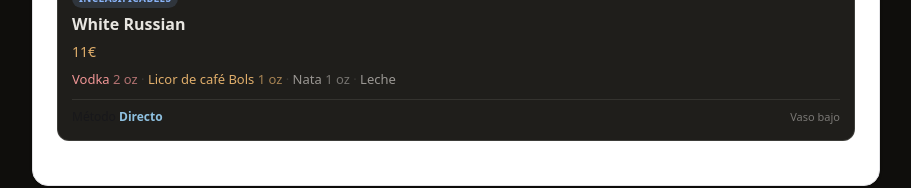
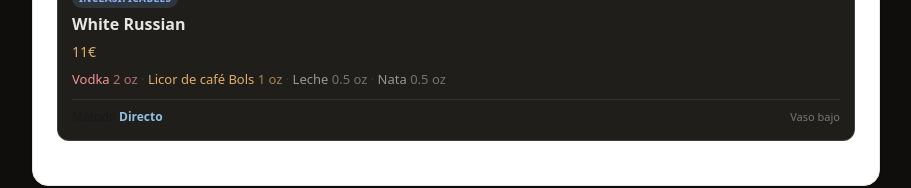
Before and after one commit to MarieBerezhna/berlin_bartender, a Next.js app: page / in a window 1280 px wide. Shown: the part 6853-7041 px from the top of the page, without its empty margins (184-1095 px from the left). Built offline with nearby package versions, Linux system fonts and the light colour scheme.

Commit message:
update recipe - white russian

```diff
--- a/app/data/menu/classics.ts
+++ b/app/data/menu/classics.ts
@@ -7,7 +7,7 @@ const UNCLASSIFIED: MenuItem[] = [
     method:"Agitado, Colado",
     prices:[{label:"cóctel",p:11}]},
   {cat:"Coctelería clásica",family:"Inclasificables",name:"White Russian",
-    ingr:{"Vodka":"2 oz","Licor de café Bols":"1 oz","Leche":null,"Nata":"1 oz"},
+    ingr:{"Vodka":"2 oz","Licor de café Bols":"1 oz","Leche":"0.5 oz","Nata":"0.5 oz"},
     method:"Directo",
     glass:"Vaso bajo",
    prices:[{label:"cóctel",p:11}]},
```
